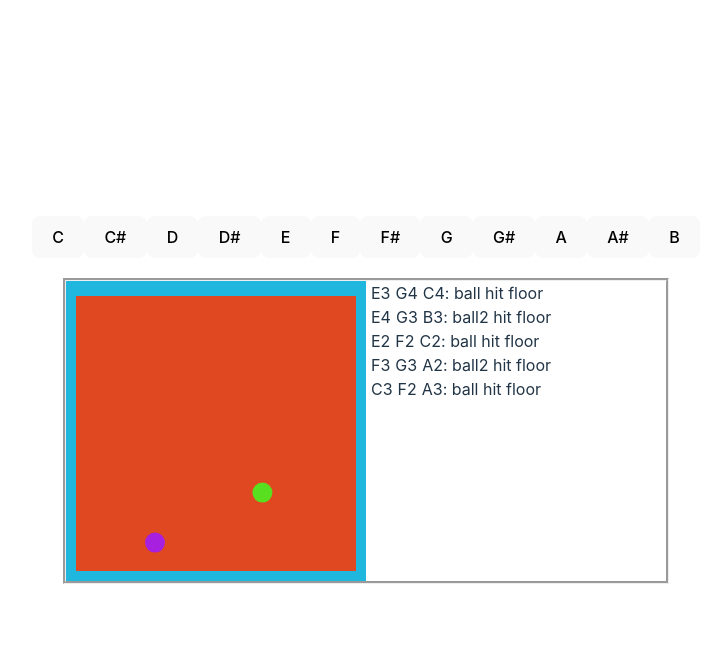
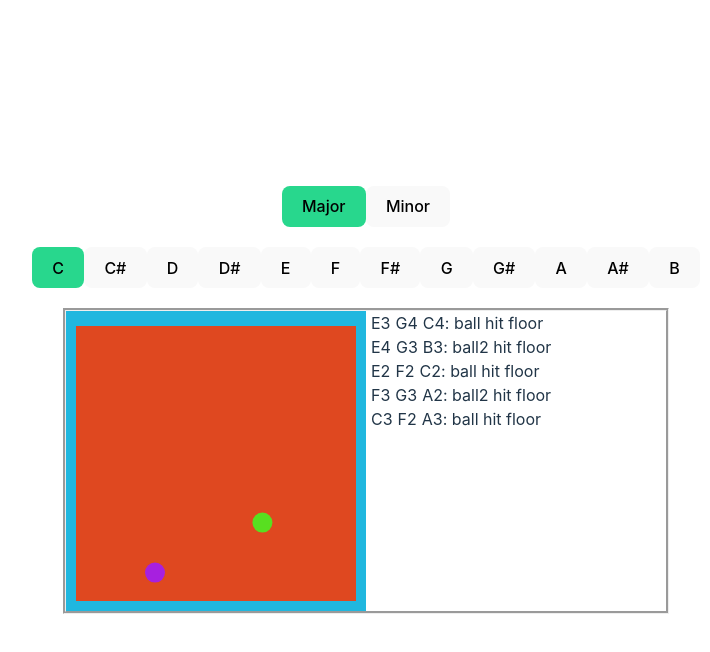
Before and after one commit to rhalas/bounce, a React (Vite) app: page / in a window 1280 px wide. Both pictures are taken after a click on the button "Click to start". Shown: the top 652 px of the page, without its empty margins (274-984 px from the left). Built offline with nearby package versions, Linux system fonts and the light colour scheme.

Commit message:
add minor scale, styling on selectors for key and modes

```diff
--- a/src/App.tsx
+++ b/src/App.tsx
@@ -3,7 +3,7 @@ import { useState, useCallback, useEffect } from "react";
 import { Canvas } from "./canvas";
 import { NoteLog, NoteLogCollection } from "./noteLog";
 import styled from "styled-components";
-import { scaleNotes } from "./sound";
+import { scaleNotes, modeOptions } from "./sound";
 
 const AppComponent = styled.div`
   display: flex;
@@ -26,6 +26,10 @@ const AppRow = styled.div`
   margin: auto;
   border-style: groove;
   border-width: medium;
+`;
+
+const SettingsButtons = styled.button<{ $isSelected?: boolean }>`
+  ${(props) => props.$isSelected && "background-color: #28d78d;"}
 `;
 
 function App() {
@@ -88,9 +92,14 @@ function App() {
 
   const scaleOptions = Object.keys(scaleNotes);
   const [activeKey, setActiveKey] = useState<string>("C");
+  const [mode, setMode] = useState<string>("Major");
 
   const selectScaleOption = (scaleOption: string) => {
     setActiveKey(scaleOption);
+  };
+
+  const selectMode = (newMode: string) => {
+    setMode(newMode);
   };
 
   return (
@@ -98,16 +107,33 @@ function App() {
       <AppComponent>
         {initApp ? (
           <>
+            <BreakRow />
+            <SettingsRow>
+              {modeOptions.map((modeOption) => {
+                return (
+                  <SettingsButtons
+                    $isSelected={modeOption == mode}
+                    onClick={() => {
+                      selectMode(modeOption);
+                    }}
+                  >
+                    {modeOption}
+                  </SettingsButtons>
+                );
+              })}
+            </SettingsRow>
+            <BreakRow />
             <SettingsRow>
               {scaleOptions.map((scaleOption) => {
                 return (
-                  <button
+                  <SettingsButtons
+                    $isSelected={scaleOption == activeKey}
                     onClick={() => {
                       selectScaleOption(scaleOption);
                     }}
                   >
                     {scaleOption}
-                  </button>
+                  </SettingsButtons>
                 );
               })}
             </SettingsRow>
@@ -117,6 +143,7 @@ function App() {
                 synths={[sineSynth, triangleSynth]}
                 playedNotesCallback={playedNotesCallback}
                 activeKey={activeKey}
+                activeMode={mode}
               />
               <NoteLog noteLog={noteLog} />
             </AppRow>
--- a/src/canvas.tsx
+++ b/src/canvas.tsx
@@ -7,6 +7,7 @@ type CanvasProps = {
   synths: Array<any>;
   playedNotesCallback: (noteNames: Array<string>, eventName: string) => void;
   activeKey: string;
+  activeMode: string;
 };
 
 type NoteEvent = {
@@ -122,7 +123,8 @@ export const Canvas = (canvasProps: CanvasProps) => {
         ],
         canvasProps.playedNotesCallback,
         newEvent!.name,
-        canvasProps.activeKey
+        canvasProps.activeKey,
+        canvasProps.activeMode
       );
 
       setLastEvent(newEvent);
--- a/src/sound.tsx
+++ b/src/sound.tsx
@@ -3,6 +3,8 @@ import * as Tone from "tone";
 interface scaleNotesTypes {
   [key: string]: Array<string>;
 }
+
+export const modeOptions = ["Major", "Minor"];
 
 export const scaleNotes: scaleNotesTypes = {
   C: ["C", "D", "E", "F", "G", "A", "B"],
@@ -17,6 +19,21 @@ export const scaleNotes: scaleNotesTypes = {
   A: ["A", "B", "C#", "D", "E", "F#", "G#"],
   "A#": ["Bb", "C", "D", "Eb", "F", "G", "A"],
   B: ["B", "C#", "D#", "E", "F#", "G#", "A#"],
+};
+
+export const minorScaleNotes: scaleNotesTypes = {
+  A: ["A", "B", "C", "D", "E", "F", "G"],
+  "A#": ["A#", "C", "C#", "D#", "F", "F#", "G#"],
+  B: ["B", "C#", "D", "E", "F#", "G", "A"],
+  C: ["C", "D", "Eb", "F", "G", "Ab", "Bb"],
+  "C#": ["C#", "D#", "E", "F#", "G#", "A", "B"],
+  D: ["D", "E", "F", "G", "A", "Bb", "C"],
+  "D#": ["D#", "F", "F#", "G#", "A#", "B", "C#"],
+  E: ["E", "F#", "G", "A", "B", "C", "D"],
+  F: ["F", "G", "Ab", "Bb", "C", "Db", "Eb"],
+  "F#": ["F#", "G#", "A", "B", "C#", "D", "E"],
+  G: ["G", "A", "Bb", "C", "D", "Eb", "F"],
+  "G#": ["G#", "A#", "B", "C#", "D#", "E", "F#"],
 };
 
 const sortByKey = (rootNote: string, notes: Array<string>) => {
@@ -47,14 +64,16 @@ export const playNote = (
   allNoteIndicies: Array<Array<number>>,
   playedNotesCallback: (noteNames: Array<string>, eventName: string) => void,
   eventName: string,
-  activeKey: string
+  activeKey: string,
+  activeMode: string
 ) => {
   const now = Tone.now();
 
   let notes = new Array();
   let notesWithOctave = new Array();
 
-  const selectedScale = scaleNotes[activeKey];
+  const selectedScale =
+    activeMode === "Major" ? scaleNotes[activeKey] : minorScaleNotes[activeKey];
 
   const noteNames: Array<Array<string>> = [];
   allNoteIndicies.forEach((noteIndicies) => {
```
